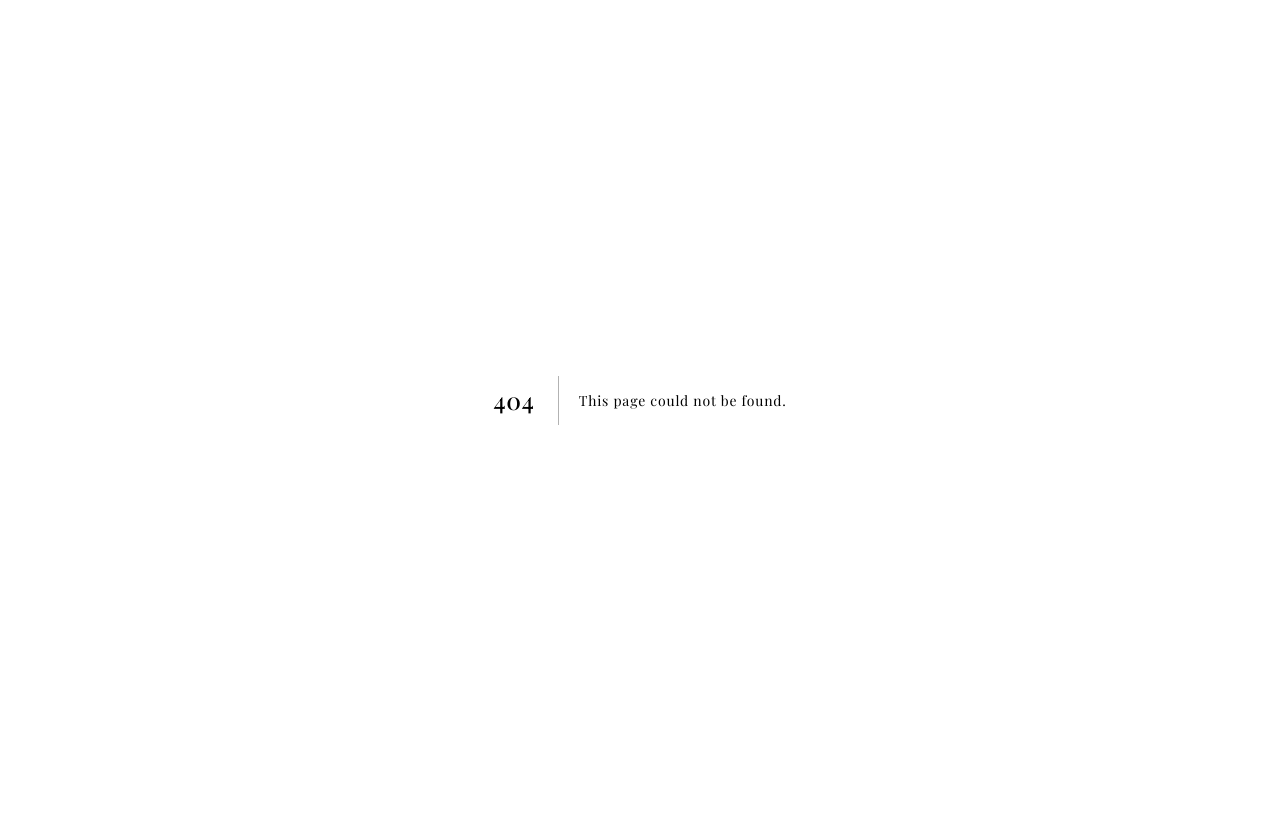
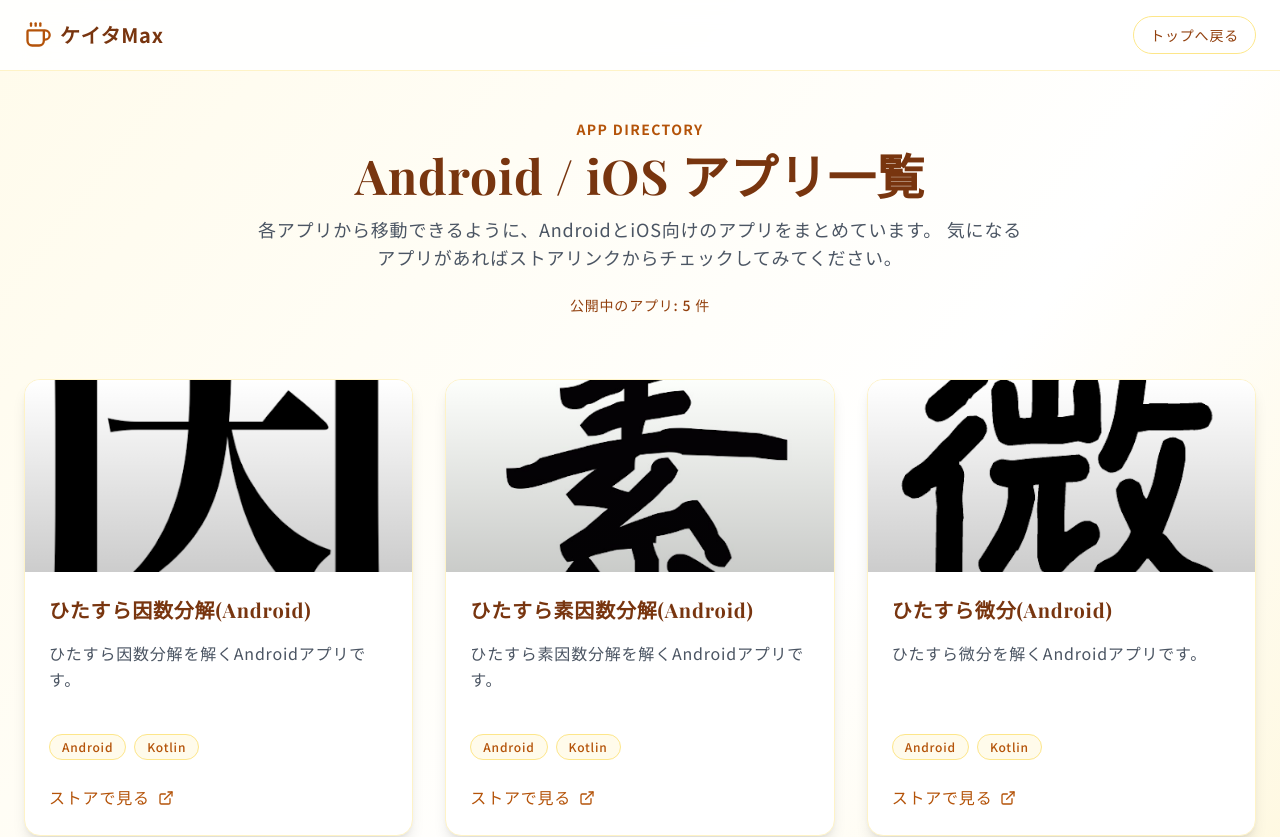
Before and after one commit to NiheiKeita/keitamax-web, a Next.js app: page /apps in a window 1280 px wide. Before the commit this address had no page. Shown: the top 837 px of the page. Before the commit the page ends 800 px from the top, so only its background shows below. Built offline with nearby package versions, Linux system fonts and the light colour scheme.

Commit message:
アプリページと関連コンポーネントを追加

```diff
--- a/src/components/Footer.tsx
+++ b/src/components/Footer.tsx
@@ -29,7 +29,7 @@ const Footer: React.FC<FooterProps> = ({ socialLinks }) => {
                 className="text-amber-200 transition-colors duration-200 hover:text-white"
                 aria-label={link.name}
               >
-                <img src={link.icon} alt="Twitter" className="size-6" />
+                <img src={link.icon} alt={link.name} className="size-6" />
               </a>
             ))}
           </div>
--- a/src/components/Header.tsx
+++ b/src/components/Header.tsx
@@ -1,4 +1,5 @@
 import React, { useState, useEffect } from 'react'
+import Link from 'next/link'
 import { Coffee } from 'lucide-react'
 
 interface HeaderProps {
@@ -48,6 +49,12 @@ const Header: React.FC<HeaderProps> = ({ onNavClick }) => {
             >
               作品一覧
             </button>
+            <Link
+              href="/apps"
+              className="font-medium text-amber-900 transition-colors duration-200 hover:text-amber-700"
+            >
+              アプリ一覧
+            </Link>
           </nav>
 
           {/* Mobile menu button */}
--- a/src/components/HeroSection.tsx
+++ b/src/components/HeroSection.tsx
@@ -1,4 +1,5 @@
 import React from 'react'
+import Link from 'next/link'
 import { Profile } from '../types'
 import AnimatedSection from './AnimatedSection'
 
@@ -33,6 +34,15 @@ const HeroSection: React.FC<HeroSectionProps> = ({ profile }) => {
               <p className="max-w-2xl text-lg leading-relaxed text-gray-700">
                 {profile.description}
               </p>
+            </AnimatedSection>
+
+            <AnimatedSection animation="fade-in" delay={520} className="flex flex-wrap gap-4">
+              <Link
+                href="/apps"
+                className="inline-flex items-center rounded-full bg-amber-700 px-6 py-3 text-sm font-semibold text-white shadow-lg transition-colors duration-200 hover:bg-amber-800"
+              >
+                Android / iOS アプリ一覧
+              </Link>
             </AnimatedSection>
 
             {/* Skills */}
--- a/src/components/ProjectCard.tsx
+++ b/src/components/ProjectCard.tsx
@@ -4,9 +4,12 @@ import { ExternalLink } from 'lucide-react'
 
 interface ProjectCardProps {
   project: Project
+  linkLabel?: string
 }
 
-const ProjectCard: React.FC<ProjectCardProps> = ({ project }) => {
+const ProjectCard: React.FC<ProjectCardProps> = ({ project, linkLabel }) => {
+  const label = linkLabel ?? 'プロジェクトを見る'
+
   return (
     <div className="group relative flex h-full flex-col overflow-hidden rounded-2xl border border-amber-100 bg-white shadow-lg transition-all duration-300 hover:-translate-y-2 hover:shadow-2xl">
       {/* Image */}
@@ -52,7 +55,7 @@ const ProjectCard: React.FC<ProjectCardProps> = ({ project }) => {
             rel="noopener noreferrer"
             className="inline-flex items-center space-x-2 font-medium text-amber-700 transition-colors duration-200 hover:text-amber-900"
           >
-            <span>プロジェクトを見る</span>
+            <span>{label}</span>
             <ExternalLink className="size-4" />
           </a>
         </div>
--- a/src/data/profile.ts
+++ b/src/data/profile.ts
@@ -130,5 +130,10 @@ export const socialLinks: SocialLink[] = [
     name: 'Qiita',
     url: 'https://qiita.com/keitaMax',
     icon: '/logo/qiita-icon.png'
+  },
+  {
+    name: 'Zenn',
+    url: 'https://zenn.dev/keita_max?tab=books',
+    icon: '/logo/logo-only.svg'
   }
 ]
--- /dev/null
+++ b/src/pages/apps.tsx
@@ -0,0 +1,5 @@
+import MobileAppsView from '../views/MobileAppsView'
+
+export default function AppsPage() {
+  return <MobileAppsView />
+}
--- /dev/null
+++ b/src/views/MobileAppsView/index.tsx
@@ -0,0 +1,72 @@
+import React from 'react'
+import Link from 'next/link'
+import { Coffee } from 'lucide-react'
+import AnimatedSection from '../../components/AnimatedSection'
+import ProjectCard from '../../components/ProjectCard'
+import Footer from '../../components/Footer'
+import { projectsData, socialLinks } from '../../data/profile'
+
+const MobileAppsView: React.FC = () => {
+  const mobileApps = projectsData.filter((project) =>
+    project.techStack.some((tech) => tech === 'Android' || tech === 'iOS')
+  )
+
+  return (
+    <div className="min-h-screen bg-gradient-to-br from-amber-50 via-white to-amber-100">
+      <header className="sticky top-0 z-40 border-b border-amber-100 bg-white/90 backdrop-blur-md">
+        <div className="container mx-auto flex items-center justify-between px-6 py-4">
+          <Link href="/" className="flex items-center space-x-2 text-amber-900">
+            <Coffee className="size-7 text-amber-700" />
+            <span className="text-xl font-bold">ケイタMax</span>
+          </Link>
+          <Link
+            href="/"
+            className="rounded-full border border-amber-200 px-4 py-2 text-sm font-medium text-amber-800 transition-colors duration-200 hover:border-amber-300 hover:text-amber-900"
+          >
+            トップへ戻る
+          </Link>
+        </div>
+      </header>
+
+      <main className="pb-20 pt-12">
+        <section className="container mx-auto px-6">
+          <AnimatedSection animation="fade-in" className="text-center">
+            <p className="mb-3 text-sm font-semibold tracking-widest text-amber-700">
+              APP DIRECTORY
+            </p>
+            <h1 className="mb-4 text-4xl font-bold text-amber-900 lg:text-5xl">
+              Android / iOS アプリ一覧
+            </h1>
+            <p className="mx-auto max-w-3xl text-lg text-gray-600">
+              各アプリから移動できるように、AndroidとiOS向けのアプリをまとめています。
+              気になるアプリがあればストアリンクからチェックしてみてください。
+            </p>
+            <div className="mt-6 text-sm font-medium text-amber-800">
+              公開中のアプリ: {mobileApps.length} 件
+            </div>
+          </AnimatedSection>
+        </section>
+
+        <section className="container mx-auto mt-16 px-6">
+          {mobileApps.length === 0 ? (
+            <div className="rounded-2xl border border-amber-100 bg-white/80 p-10 text-center text-amber-900 shadow-sm">
+              現在公開中のアプリは準備中です。もう少しお待ちください。
+            </div>
+          ) : (
+            <div className="grid auto-rows-fr gap-8 md:grid-cols-2 lg:grid-cols-3">
+              {mobileApps.map((project) => (
+                <AnimatedSection key={project.id} animation="slide-up" className="h-full">
+                  <ProjectCard project={project} linkLabel="ストアで見る" />
+                </AnimatedSection>
+              ))}
+            </div>
+          )}
+        </section>
+      </main>
+
+      <Footer socialLinks={socialLinks} />
+    </div>
+  )
+}
+
+export default MobileAppsView
```
Also changed, not shown: public/logo/logo-only.svg (added), public/logo/zenn.svg (added).
